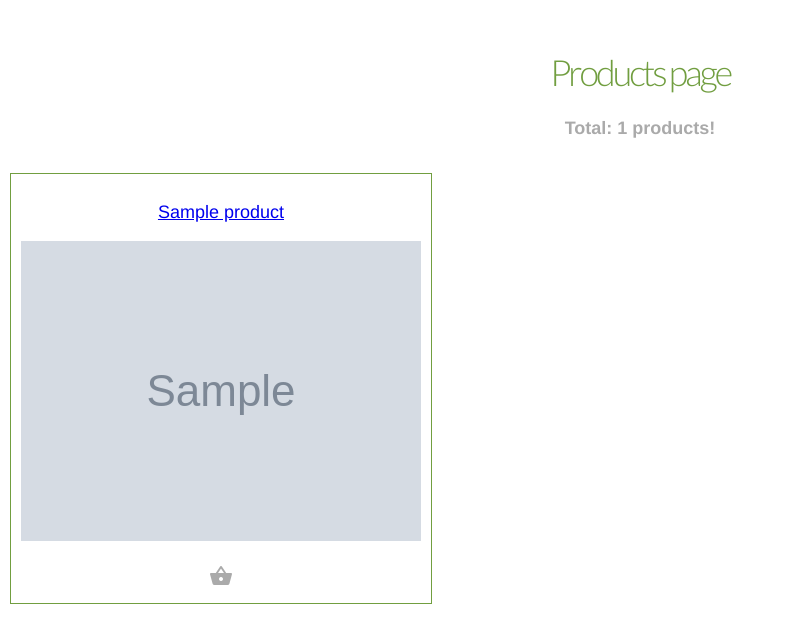
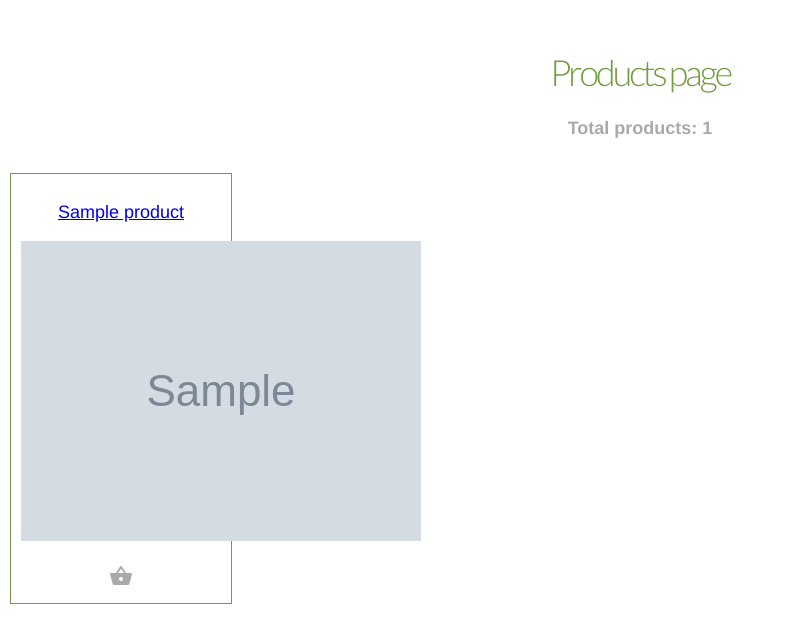
Before and after one commit to mwalczak/feed, a PHP site: template templates/products.twig in a window 1280 px wide. Shown: the top 643 px of the page, without its empty margins (0-785 px from the left). Run offline with PHP 8.4, Linux system fonts and the light colour scheme; the template is opened without the code that fills it: most values are stand-ins (such as "Sample title", 1, 10 or a date in 2020); grey boxes marked "Sample" are stand-in pictures; some libraries are stand-ins or nearby versions.

```diff
--- a/public/style.css
+++ b/public/style.css
@@ -13,7 +13,6 @@ h1 {
     letter-spacing: -3px;
     font-family: 'Lato', sans-serif;
     font-weight: 200;
-    margin-bottom: 0;
 }
 
 #content {
@@ -22,8 +21,14 @@ h1 {
 }
 
 .product {
-    float: left;
+    width: 400px;
     border: 1px solid #719e40;
     padding: 10px;
+    margin: auto;
+}
+
+.products .product {
+    width: 200px;
+    float: left;
     margin: 10px;
 }
--- a/templates/products.twig
+++ b/templates/products.twig
@@ -3,7 +3,7 @@
 {% block title %}Products{% endblock %}
 {% block content %}
 <h1>Products page</h1>
-<h4>Total: {{ productsCount }} products!</h4>
+<h4>Total products: {{ productsCount }}</h4>
 <div class="products">
     {% for product in products %}
         <div class="product">
```
